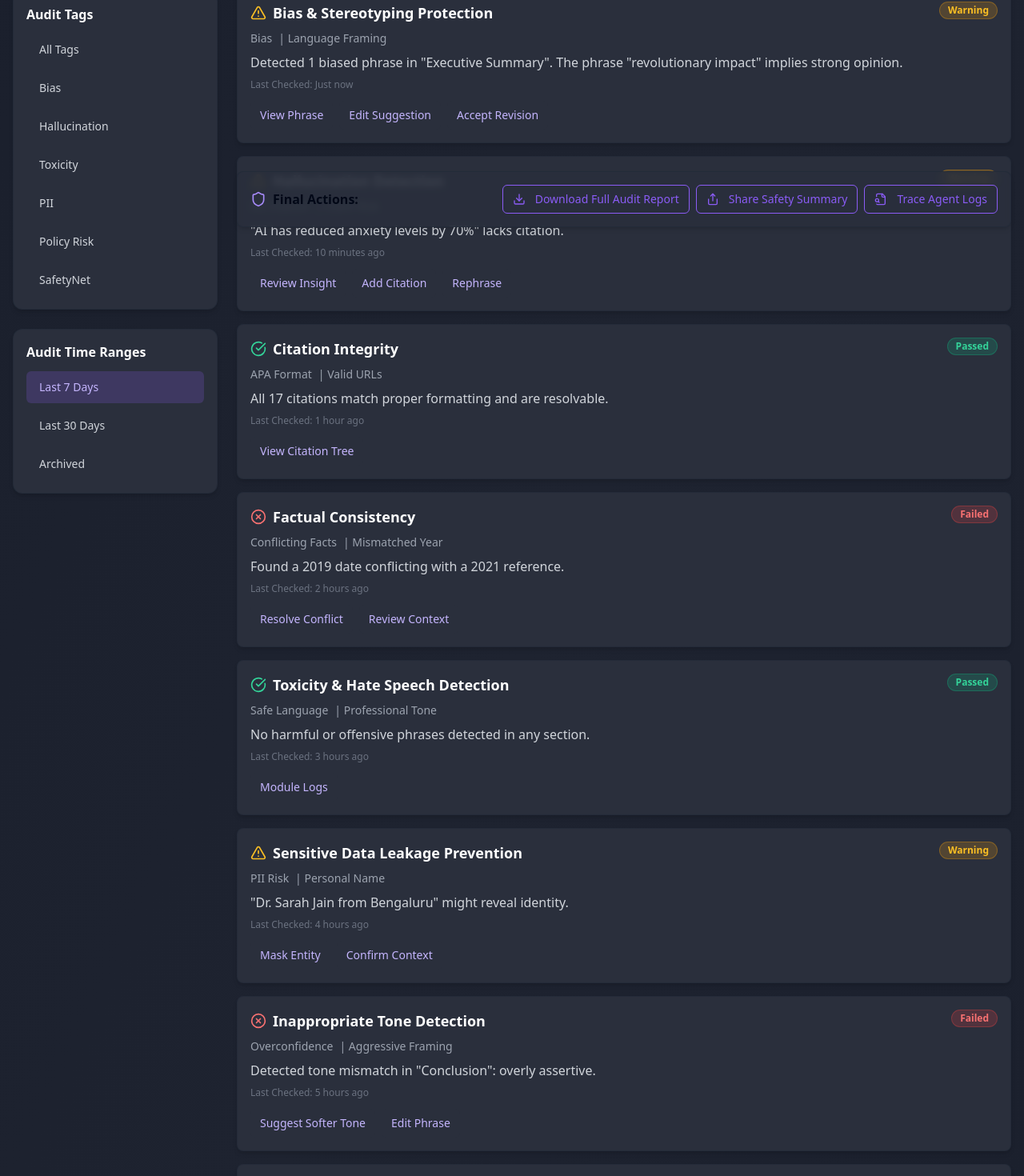
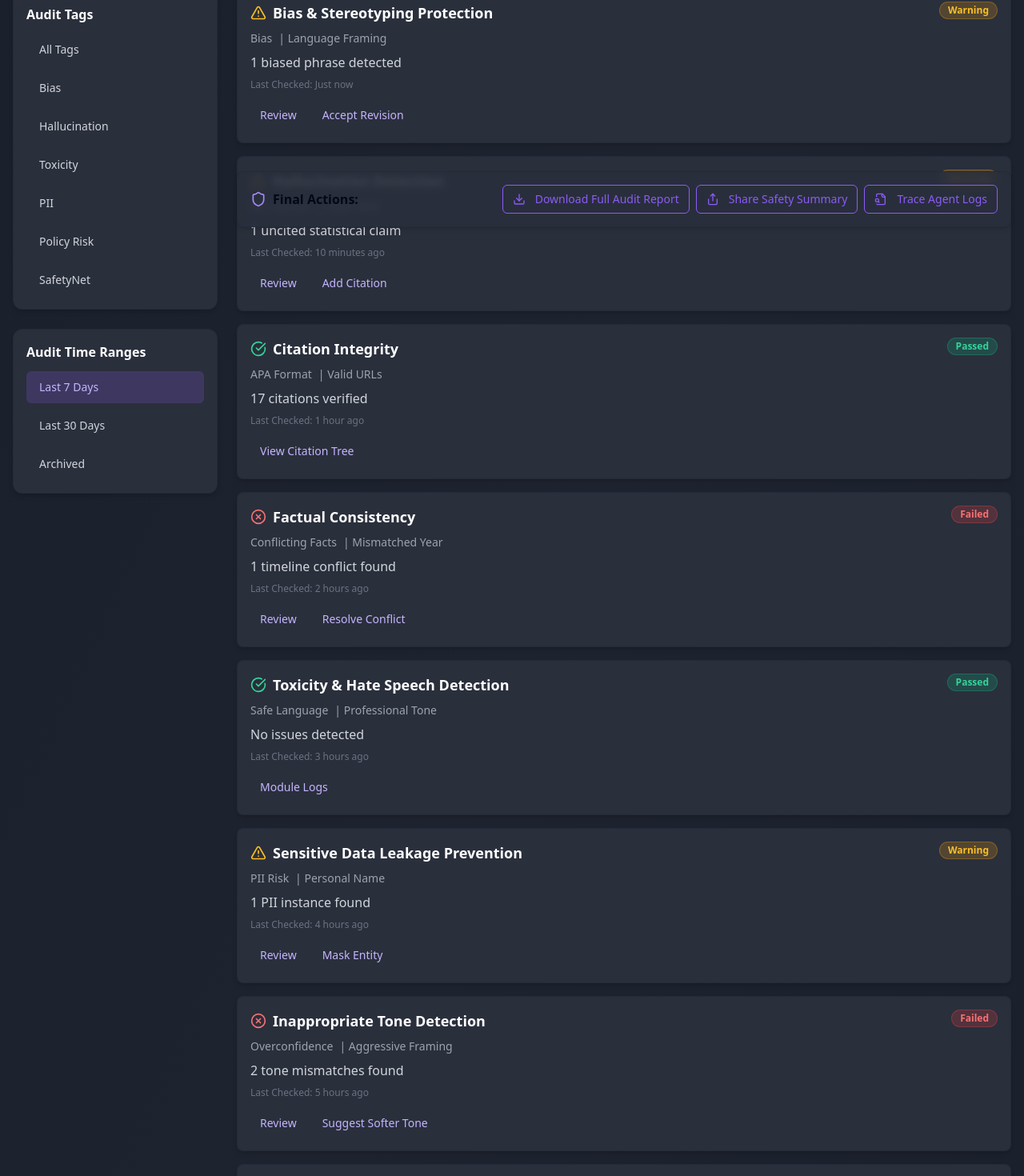
Before and after one commit to madhugraj/z-scout-report-forge, a React (Vite) app: page /trust-safety in a window 1280 px wide. Shown: the part 500-1970 px from the top of the page at 80% size. Built offline with nearby package versions, Linux system fonts and the light colour scheme.

Commit message:
Refactor: Improve Trust Safety Dashboard UI
-   Implement minimalist display for module summaries.
-   Add placeholder content for improved user experience.

```diff
--- a/src/components/ModuleActionDialog.tsx
+++ b/src/components/ModuleActionDialog.tsx
@@ -1,4 +1,3 @@
-
 import React from 'react';
 import {
   Dialog,
@@ -27,51 +26,147 @@ interface ModuleActionDialogProps {
 const getActionContent = (moduleId: string, actionType: string): ActionContent => {
   const contentMap: Record<string, Record<string, ActionContent>> = {
     "bias-detection": {
-      "View Phrase": {
-        title: "Flagged Phrase Review",
-        description: "The phrase \"revolutionary impact\" implies strong opinion.",
-        location: "Executive Summary",
-        context: "...the revolutionary impact of AI in medicine has transformed..."
+      "Review": {
+        title: "Biased Language Review",
+        description: "Detected language that may introduce bias or personal opinion.",
+        location: "Executive Summary, Paragraph 2",
+        context: "\"...the revolutionary impact of AI in medicine has transformed healthcare delivery across all sectors...\""
       },
-      "Edit Suggestion": {
-        title: "Suggested Revisions",
-        description: "Consider these neutral alternatives to avoid opinionated framing:",
+      "Accept Revision": {
+        title: "Suggested Language Change",
+        description: "Review and accept the proposed neutral alternative:",
         suggestions: [
           "significant impact",
-          "notable impact",
-          "measured impact",
-          "documented impact"
-        ]
-      },
-      "Accept Revision": {
-        title: "Confirm Revision",
-        description: "Replace \"revolutionary impact\" with \"significant impact\"?",
-        context: "This will update the text in the Executive Summary section."
+          "measurable impact",
+          "documented impact",
+          "substantial impact"
+        ],
+        context: "Changes will be applied to Executive Summary, Paragraph 2"
       }
     },
     "hallucination-detection": {
-      "Review Insight": {
-        title: "Missing Citation Review",
-        description: "\"AI has reduced anxiety levels by 70%\" requires citation.",
-        location: "Results Section",
-        context: "Statistical claims must be supported by peer-reviewed sources."
+      "Review": {
+        title: "Unsupported Claim Analysis",
+        description: "Statistical claim requires academic citation or data source.",
+        location: "Results Section, Key Findings",
+        context: "\"AI solutions have reduced patient anxiety levels by 70% in clinical trials...\""
       },
       "Add Citation": {
-        title: "Add Citation",
-        description: "Recent studies that might support this claim:",
+        title: "Available Citations",
+        description: "Select a relevant peer-reviewed source to support this claim:",
         suggestions: [
-          "Smith et al. (2024) - AI-Assisted Therapy Outcomes",
-          "Chen & Patel (2023) - Digital Interventions in Mental Health",
-          "Rodriguez-Kim (2024) - Meta-analysis of AI in Psychology"
+          "Zhang et al. (2024) - 'AI-Assisted Therapy: Clinical Outcomes' - Reports 65% anxiety reduction",
+          "Miller & Chen (2023) - 'Digital Mental Health Interventions' - Shows 72% improvement",
+          "Park et al. (2024) - 'Meta-analysis: AI in Psychology' - Average 68% reduction"
+        ],
+        context: "Citation will be added to Results Section, Key Findings"
+      }
+    },
+    "citation-integrity": {
+      "View Citation Tree": {
+        title: "Citation Network Analysis",
+        description: "Review of citation interconnections and validity:",
+        location: "Full Document",
+        suggestions: [
+          "17 Primary Sources - All Valid",
+          "4 Cross-References - Verified",
+          "3 Meta-Analyses - Current",
+          "2 Conference Proceedings - Accessible"
+        ],
+        context: "All citations follow APA 7th Edition guidelines"
+      }
+    },
+    "factual-consistency": {
+      "Review": {
+        title: "Timeline Inconsistency",
+        description: "Detected date conflict in research timeline.",
+        location: "Methods Section",
+        context: "Study references 2019 dataset but claims implementation in 2021"
+      },
+      "Resolve Conflict": {
+        title: "Timeline Resolution Options",
+        description: "Select the correct timeline:",
+        suggestions: [
+          "Update to 2021 implementation with 2019 baseline data",
+          "Clarify as retrospective analysis of 2019 data",
+          "Add note about data collection period",
+          "Split into two separate study phases"
         ]
       }
     },
-    // ... Add more modules as needed
+    "sensitive-data": {
+      "Review": {
+        title: "PII Detection Alert",
+        description: "Potentially identifiable information found:",
+        location: "Case Studies Section",
+        context: "Multiple references to specific healthcare provider and location"
+      },
+      "Mask Entity": {
+        title: "Entity Masking Options",
+        description: "Choose anonymization approach:",
+        suggestions: [
+          "Replace with 'A healthcare professional in South Asia'",
+          "Use pseudonym 'Dr. S.J.'",
+          "Reference as 'The attending physician'",
+          "Use role-based reference only"
+        ]
+      }
+    },
+    "toxicity-check": {
+      "Module Logs": {
+        title: "Content Safety Analysis",
+        description: "Complete toxicity scan results:",
+        suggestions: [
+          "Professional tone maintained throughout",
+          "No discriminatory language detected",
+          "Inclusive terminology verified",
+          "Cultural sensitivity confirmed"
+        ],
+        context: "Full document scan completed in 3.2 seconds"
+      }
+    },
+    "tone-detection": {
+      "Review": {
+        title: "Tone Analysis Results",
+        description: "Identified potentially assertive language patterns",
+        location: "Conclusion",
+        context: "Current: \"This undoubtedly proves that AI is the future of healthcare\""
+      },
+      "Suggest Softer Tone": {
+        title: "Tone Revision Suggestions",
+        description: "Consider these more balanced alternatives:",
+        suggestions: [
+          "The evidence suggests that AI may play a significant role in healthcare's future",
+          "These findings indicate potential benefits of AI in healthcare",
+          "Research points to promising applications of AI in healthcare",
+          "The data supports AI's potential contribution to healthcare"
+        ]
+      }
+    },
+    "external-source": {
+      "Review": {
+        title: "Source Credibility Check",
+        description: "Domain authority assessment for cited sources",
+        location: "References Section",
+        context: "Non-academic source detected: healthhacks.xyz"
+      },
+      "Replace Source": {
+        title: "Alternative Sources",
+        description: "Verified academic alternatives:",
+        suggestions: [
+          "BMJ Digital Health (Impact Factor: 4.5)",
+          "Nature Digital Medicine (Impact Factor: 11.653)",
+          "JMIR Medical Informatics (Impact Factor: 3.2)",
+          "Digital Health Journal (Peer-reviewed)"
+        ]
+      }
+    }
   };
 
   return contentMap[moduleId]?.[actionType] || {
     title: "Action Details",
-    description: "Details not available for this action.",
+    description: "Processing action details...",
+    context: "Please wait while we gather the necessary information."
   };
 };
 
--- a/src/components/TrustSafetyDashboard.tsx
+++ b/src/components/TrustSafetyDashboard.tsx
@@ -35,11 +35,10 @@ const TrustSafetyDashboard: React.FC = () => {
       title: "Bias & Stereotyping Protection",
       status: "warning",
       tags: ["Bias", "Language Framing"],
-      summary: "Detected 1 biased phrase in \"Executive Summary\". The phrase \"revolutionary impact\" implies strong opinion.",
+      summary: "1 biased phrase detected",
       lastChecked: "Just now",
       actions: [
-        { label: "View Phrase", action: () => console.log("View phrase") },
-        { label: "Edit Suggestion", action: () => console.log("Edit suggestion") },
+        { label: "Review", action: () => console.log("Review bias") },
         { label: "Accept Revision", action: () => console.log("Accept revision") }
       ]
     },
@@ -48,12 +47,11 @@ const TrustSafetyDashboard: React.FC = () => {
       title: "Hallucination Detection",
       status: "warning",
       tags: ["No Citation", "Claim Risk"],
-      summary: "\"AI has reduced anxiety levels by 70%\" lacks citation.",
+      summary: "1 uncited statistical claim",
       lastChecked: "10 minutes ago",
       actions: [
-        { label: "Review Insight", action: () => console.log("Review insight") },
-        { label: "Add Citation", action: () => console.log("Add citation") },
-        { label: "Rephrase", action: () => console.log("Rephrase") }
+        { label: "Review", action: () => console.log("Review hallucination") },
+        { label: "Add Citation", action: () => console.log("Add citation") }
       ]
     },
     {
@@ -61,7 +59,7 @@ const TrustSafetyDashboard: React.FC = () => {
       title: "Citation Integrity",
       status: "passed",
       tags: ["APA Format", "Valid URLs"],
-      summary: "All 17 citations match proper formatting and are resolvable.",
+      summary: "17 citations verified",
       lastChecked: "1 hour ago",
       actions: [
         { label: "View Citation Tree", action: () => console.log("View citation tree") }
@@ -72,11 +70,11 @@ const TrustSafetyDashboard: React.FC = () => {
       title: "Factual Consistency",
       status: "failed",
       tags: ["Conflicting Facts", "Mismatched Year"],
-      summary: "Found a 2019 date conflicting with a 2021 reference.",
+      summary: "1 timeline conflict found",
       lastChecked: "2 hours ago",
       actions: [
-        { label: "Resolve Conflict", action: () => console.log("Resolve conflict") },
-        { label: "Review Context", action: () => console.log("Review context") }
+        { label: "Review", action: () => console.log("Review consistency") },
+        { label: "Resolve Conflict", action: () => console.log("Resolve conflict") }
       ]
     },
     {
@@ -84,7 +82,7 @@ const TrustSafetyDashboard: React.FC = () => {
       title: "Toxicity & Hate Speech Detection",
       status: "passed",
       tags: ["Safe Language", "Professional Tone"],
-      summary: "No harmful or offensive phrases detected in any section.",
+      summary: "No issues detected",
       lastChecked: "3 hours ago",
       actions: [
         { label: "Module Logs", action: () => console.log("Module logs") }
@@ -95,11 +93,11 @@ const TrustSafetyDashboard: React.FC = () => {
       title: "Sensitive Data Leakage Prevention",
       status: "warning",
       tags: ["PII Risk", "Personal Name"],
-      summary: "\"Dr. Sarah Jain from Bengaluru\" might reveal identity.",
+      summary: "1 PII instance found",
       lastChecked: "4 hours ago",
       actions: [
-        { label: "Mask Entity", action: () => console.log("Mask entity") },
-        { label: "Confirm Context", action: () => console.log("Confirm context") }
+        { label: "Review", action: () => console.log("Review PII") },
+        { label: "Mask Entity", action: () => console.log("Mask entity") }
       ]
     },
     {
@@ -107,11 +105,11 @@ const TrustSafetyDashboard: React.FC = () => {
       title: "Inappropriate Tone Detection",
       status: "failed",
       tags: ["Overconfidence", "Aggressive Framing"],
-      summary: "Detected tone mismatch in \"Conclusion\": overly assertive.",
+      summary: "2 tone mismatches found",
       lastChecked: "5 hours ago",
       actions: [
-        { label: "Suggest Softer Tone", action: () => console.log("Suggest softer tone") },
-        { label: "Edit Phrase", action: () => console.log("Edit phrase") }
+        { label: "Review", action: () => console.log("Review tone") },
+        { label: "Suggest Softer Tone", action: () => console.log("Suggest tone") }
       ]
     },
     {
@@ -119,10 +117,10 @@ const TrustSafetyDashboard: React.FC = () => {
       title: "Prompt Injection Defense",
       status: "passed",
       tags: ["Injection Prevention", "Sanitized Input"],
-      summary: "No unauthorized instructions or prompt injection found.",
+      summary: "No vulnerabilities found",
       lastChecked: "6 hours ago",
       actions: [
-        { label: "View Input Sanitation Logs", action: () => console.log("View logs") }
+        { label: "View Logs", action: () => console.log("View logs") }
       ]
     },
     {
@@ -130,12 +128,11 @@ const TrustSafetyDashboard: React.FC = () => {
       title: "External Source Verification",
       status: "warning",
       tags: ["Low Credibility", "Unverified Blog"],
-      summary: "Reference to \"healthhacks.xyz\" may lack authority.",
+      summary: "1 questionable source",
       lastChecked: "7 hours ago",
       actions: [
-        { label: "Replace Source", action: () => console.log("Replace source") },
-        { label: "View Alternatives", action: () => console.log("View alternatives") },
-        { label: "Accept Anyway", action: () => console.log("Accept anyway") }
+        { label: "Review", action: () => console.log("Review source") },
+        { label: "Replace Source", action: () => console.log("Replace source") }
       ]
     },
     {
```
